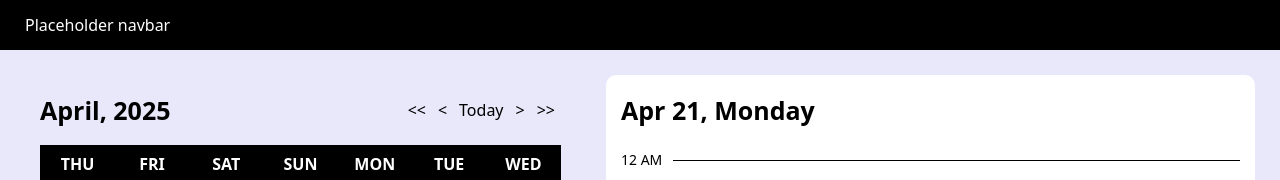
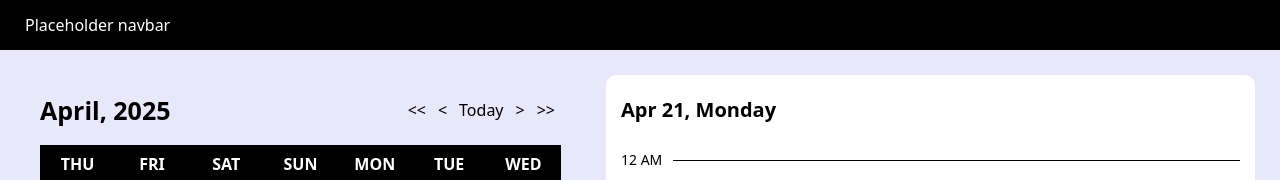
Before and after one commit to jubrito/planner-with-calendar, a React (Vite) app: page / in a window 1280 px wide. Shown: the top 180 px of the page. Built offline with nearby package versions, Linux system fonts and the light colour scheme.

Commit message:
change h2 size

```diff
--- a/src/features/Planner/_planner.module.scss
+++ b/src/features/Planner/_planner.module.scss
@@ -29,7 +29,6 @@
     .plannerHeaderLabel {
       $height: 40px;
       margin: 0;
-      font-size: variables.$h1-size;
       line-height: $height;
       font-weight: bold;
       text-align: center;
--- a/src/styles/_main.scss
+++ b/src/styles/_main.scss
@@ -1,4 +1,4 @@
-@use "./_variables.scss" as variables;
+@use './_variables.scss' as variables;
 
 :root {
   font-family: system-ui, Avenir, Helvetica, Arial, sans-serif;
@@ -39,8 +39,12 @@ body {
 }
 
 h1 {
-  font-size: 3.2em;
+  font-size: variables.$h1-size;
   line-height: 1.1;
+}
+
+h2 {
+  font-size: variables.$h2-size;
 }
 
 button {
--- a/src/styles/_variables.scss
+++ b/src/styles/_variables.scss
@@ -12,6 +12,7 @@ $error-light-color: #eb396f40;
 
 // Typography
 $h1-size: 25px;
+$h2-size: 20px;
 $h3-size: 16px;
 $h3-mobile-size: 14px;
 
```
